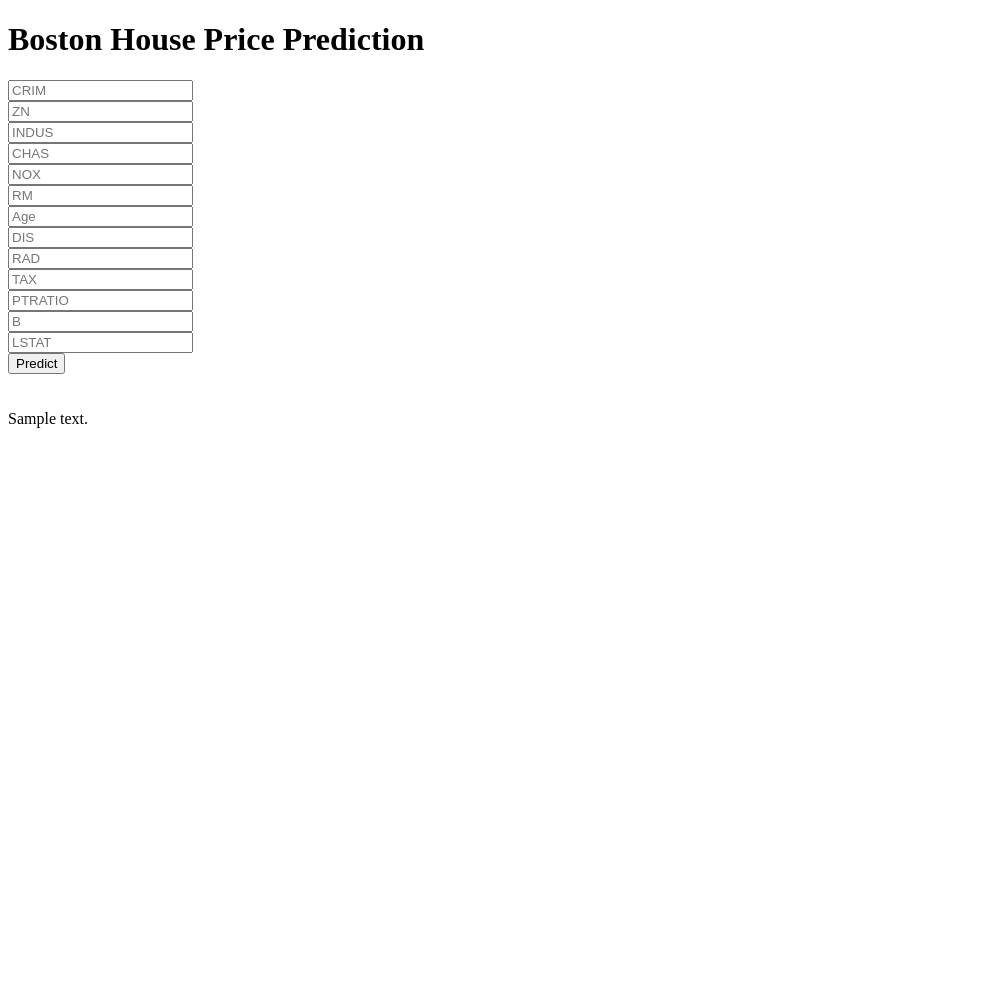
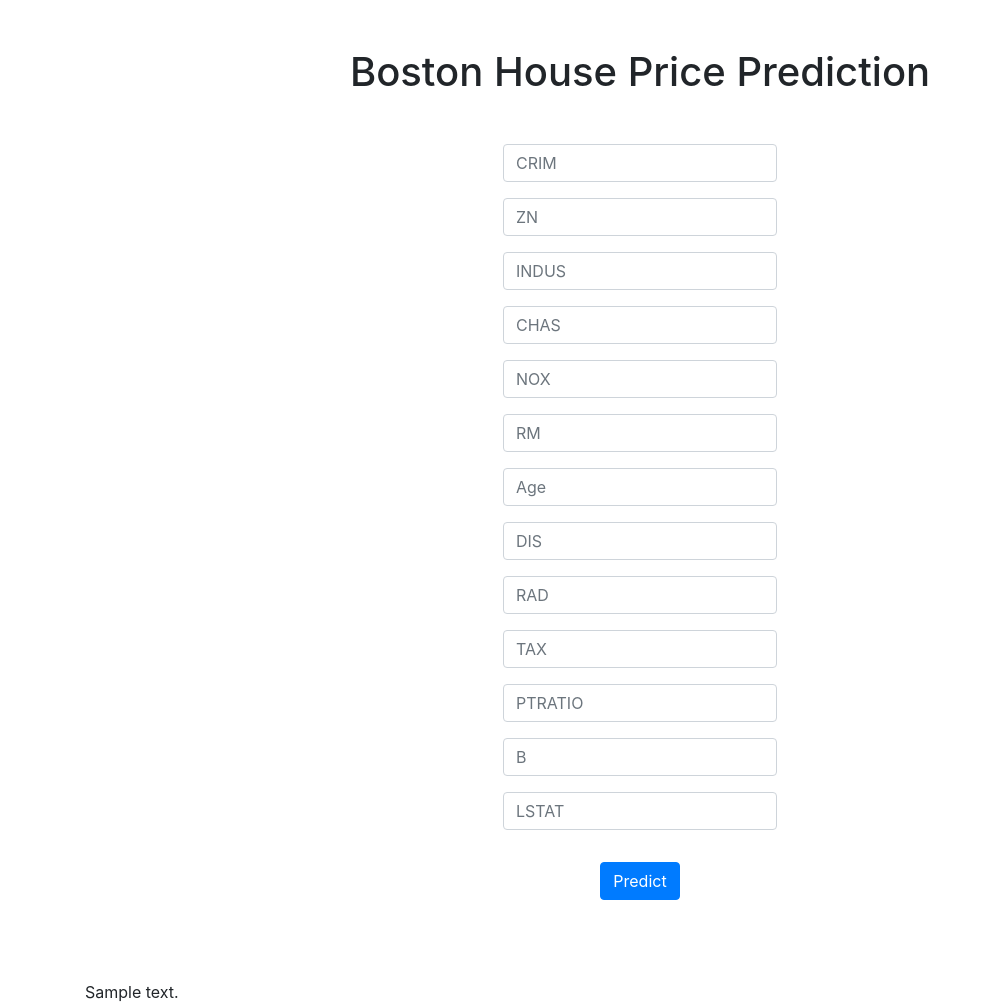
Before and after one commit to SHIVRAJSHINDE/bostonhousePricing3, a Flask app: template templates/home.html in a window 1280 px wide. Shown: the whole page, without its empty margins (0-983 px from the left). Before the commit the page ends 428 px from the top, so only its background shows below. Run offline with Flask 2, Linux system fonts and the light colour scheme; the template is opened without the code that fills it: most values are stand-ins (such as "Sample title", 1, 10 or a date in 2020); parts of the project's set-up code (start-up, migrations or seed data) failed here and were passed over; some libraries are stand-ins or nearby versions.

Commit message:
home template with bootstap styiling

```diff
--- a/templates/home.html
+++ b/templates/home.html
@@ -1,48 +1,85 @@
 <!DOCTYPE html>
-<html >
+<html>
 
 <head>
   <meta charset="UTF-8">
   <title>ML API</title>
-  <link href='https://fonts.googleapis.com/css?family=Pacifico' rel='stylesheet' type='text/css'>
-<link href='https://fonts.googleapis.com/css?family=Arimo' rel='stylesheet' type='text/css'>
-<link href='https://fonts.googleapis.com/css?family=Hind:300' rel='stylesheet' type='text/css'>
-<link href='https://fonts.googleapis.com/css?family=Open+Sans+Condensed:300' rel='stylesheet' type='text/css'>
-
-
+  <link rel="stylesheet" href="https://stackpath.bootstrapcdn.com/bootstrap/4.5.2/css/bootstrap.min.css" integrity="sha384-JcKb8q3iqJ61gNV9KGb8thSsNjpSL0n8PARn9HuZOnIxN0hoP+VmmDGMN5t9UJ0Z" crossorigin="anonymous">
+  <script src="https://code.jquery.com/jquery-3.5.1.slim.min.js" integrity="sha384-DfXdz2htPH0lsSSs5nCTpuj/zy4C+OGpamoFVy38MVBnE+IbbVYUew+OrCXaRkfj" crossorigin="anonymous"></script>
+  <script src="https://cdn.jsdelivr.net/npm/popper.js@1.16.1/dist/umd/popper.min.js" integrity="sha384-9/reFTGAW83EW2RDu2S0VKaIzap3H66lZH81PoYlFhbGU+6BZp6G7niu735Sk7lN" crossorigin="anonymous"></script>
+  <script src="https://stackpath.bootstrapcdn.com/bootstrap/4.5.2/js/bootstrap.min.js" integrity="sha384-B4gt1jrGC7Jh4AgTPSdUtOBvfO8shuf57BaghqFfPlYxofvL8/KUEfYiJOMMV+rV" crossorigin="anonymous"></script>
 </head>
 
 <body>
- <div class="login">
-	<h1>Boston House Price Prediction</h1>
+  <div class="container">
+    <h1 class="text-center my-5">Boston House Price Prediction</h1>
 
-     <!-- Main Input For Receiving Query to our ML -->
-    <form action="{{ url_for('predict')}}"method="post">
-      <input type="text" name="CRIM" placeholder="CRIM" required="required" /><br>
-    	<input type="text" name="ZN" placeholder="ZN" required="required" /><br>
-        <input type="text" name="INDUS" placeholder="INDUS" required="required" /><br>
-        <input type="text" name="CHAS" placeholder="CHAS" required="required" /><br>
-        <input type="text" name="NOX" placeholder="NOX" required="required" /><br>
-        <input type="text" name="RM" placeholder="RM" required="required" /><br>
-        <input type="text" name="Age" placeholder="Age" required="required" /><br>
-        <input type="text" name="DIS" placeholder="DIS" required="required" /><br>
-        <input type="text" name="RAD" placeholder="RAD" required="required" /><br>
-        <input type="text" name="TAX" placeholder="TAX" required="required" /><br>
-        <input type="text" name="PTRATIO" placeholder="PTRATIO" required="required" /><br>
-        <input type="text" name="B" placeholder="B" required="required" /><br>
-        <input type="text" name="LSTAT" placeholder="LSTAT" required="required" /><br>
+    <!-- Main Input For Receiving Query to our ML -->
+    <form action="{{ url_for('predict')}}" method="post" class="input-group mb-3 d-flex flex-column align-items-center">
+      <div class="form-group">
+        <input type="text" name="CRIM" placeholder="CRIM" required class="form-control">
+      </div>
+
+      <div class="form-group">
+        <input type="text" name="ZN" placeholder="ZN" required class="form-control">
+      </div>
+
+      <div class="form-group">
+        <input type="text" name="INDUS" placeholder="INDUS" required class="form-control">
+      </div>
+
+      <div class="form-group">
+        <input type="text" name="CHAS" placeholder="CHAS" required class="form-control">
+      </div>
+
+
+        <div class="form-group">
+                <input type="text" name="NOX" placeholder="NOX" required class="form-control">
+            </div>
+
+        <div class="form-group">
+                <input type="text" name="RM" placeholder="RM" required class="form-control">
+            </div>
+
+        <div class="form-group">
+                <input type="text" name="Age" placeholder="Age" required class="form-control">
+            </div>
+
+        <div class="form-group">
+                <input type="text" name="DIS" placeholder="DIS" required class="form-control">
+            </div>
+
+        <div class="form-group">
+                <input type="text" name="RAD" placeholder="RAD" required class="form-control">
+            </div>
+
+            <div class="form-group">
+                <input type="text" name="TAX" placeholder="TAX" required class="form-control">
+            </div>
+
+
+        <div class="form-group">
+                <input type="text" name="PTRATIO" placeholder="PTRATIO" required class="form-control">
+            </div>
+
+        <div class="form-group">
+                <input type="text" name="B" placeholder="B" required class="form-control">
+            </div>
+
+        <div class="form-group">
+                <input type="text" name="LSTAT" placeholder="LSTAT" required class="form-control">
+            </div>
 
 
 
-        <button type="submit" class="btn btn-primary btn-block btn-large">Predict</button>
+
+      <button type="submit" class="btn btn-primary my-3">Predict</button>
     </form>
 
-   <br>
-   <br>
+    <br>
+    <br>
+    {{prediction_text}}
+  </div>
+</body>
 
-
- </div>
- {{prediction_text}}
-
-</body>
 </html>
```
